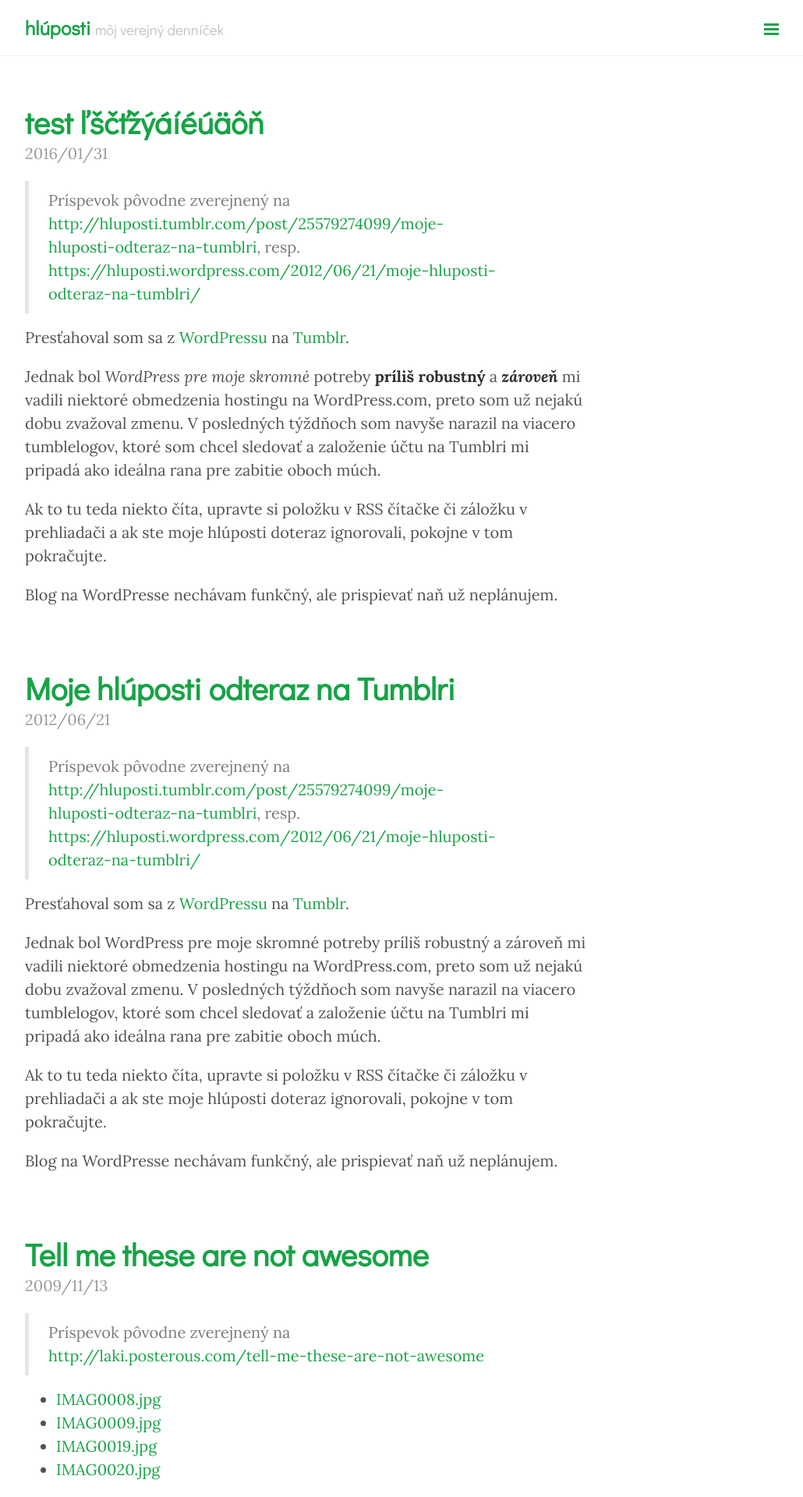
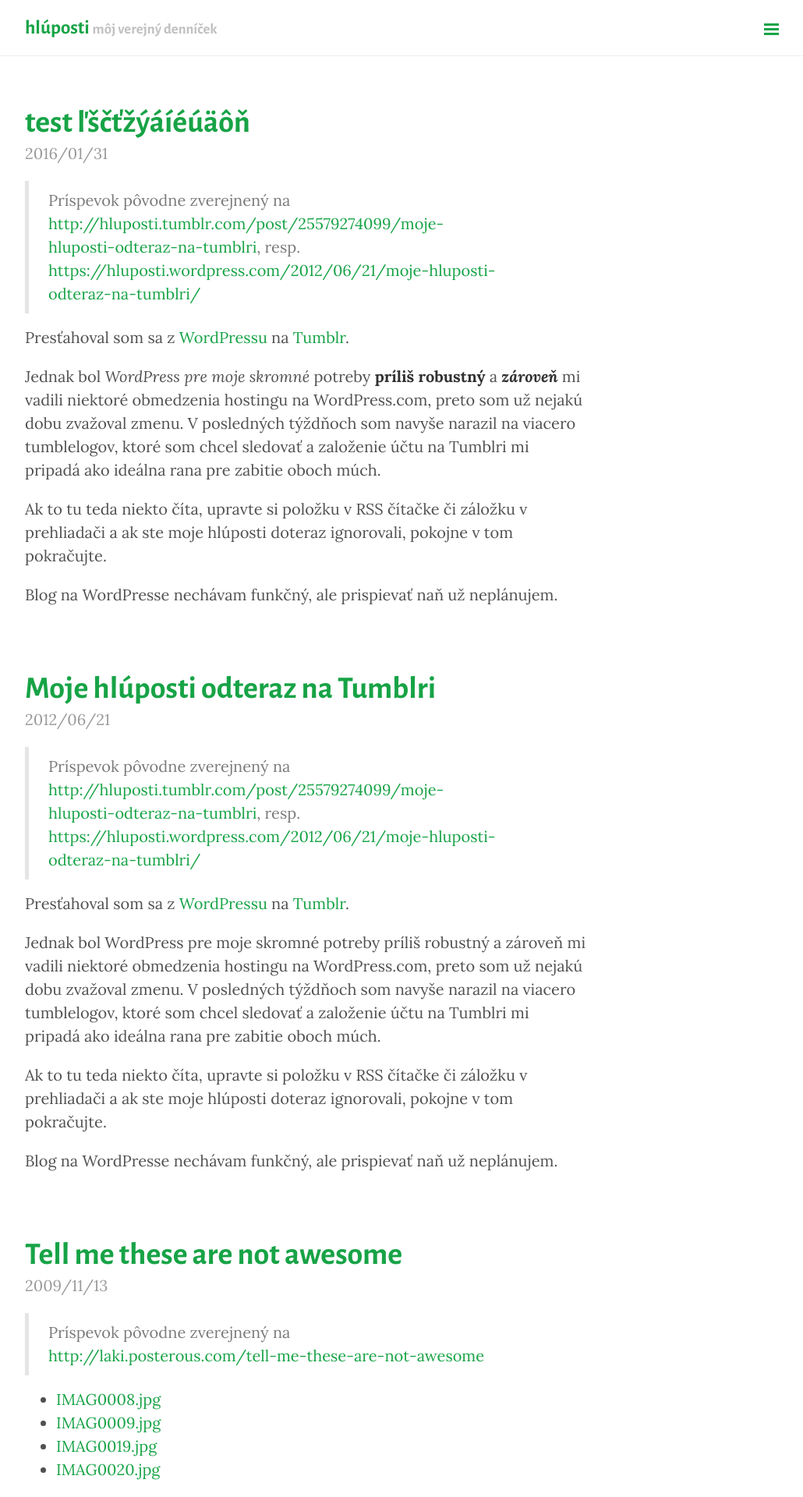
Before and after one commit to hluposti/hluposti.github.io, a Jekyll site: the page built from index.html, in a window 1280 px wide. Shown: the top 1920 px of the page at 78% size, without its empty margins (248-1278 px from the left). Built offline with Jekyll 4.4.1, drawn with Linux system fonts in a browser that asks for light colours; Markdown is read by kramdown in place of the engine named in the settings; the list of posts is cut into pages by our own code.

Commit message:
Update lanyon.css

```diff
--- a/public/css/lanyon.css
+++ b/public/css/lanyon.css
@@ -35,7 +35,7 @@
  */
 
 @import url(https://fonts.googleapis.com/css?family=Lora:400,400italic,700,700italic&subset=latin,latin-ext);
-@import url(https://fonts.googleapis.com/css?family=Didact+Gothic&subset=latin,latin-ext);
+@import url(https://fonts.googleapis.com/css?family=Alegreya+Sans:700&subset=latin,latin-ext);
 
 /* Prevent scroll on narrow devices */
 
@@ -49,8 +49,8 @@ html {
 }
 
 h1, h2, h3, h4, h5, h6 {
-  font-family: "Didact Gothic", Gill Sans, Gill Sans MT, Calibri, sans-serif;
-  font-weight: bold;
+  font-family: "Alegreya Sans", Gill Sans, Gill Sans MT, Calibri, sans-serif;
+  /* font-weight: bold; */
   color: #313131;
 }
 
```
